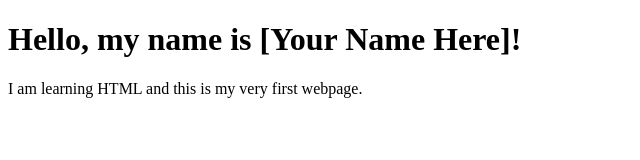
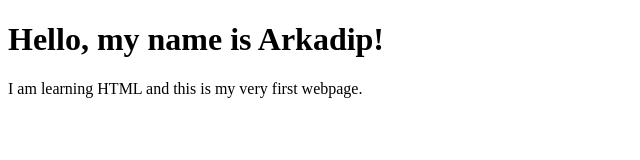
Before and after one commit to Arkadip2007/my-first-website, a plain HTML site: page index.html in a window 1280 px wide. Shown: the whole page, without its empty margins (0-640 px from the left). Drawn offline with Linux system fonts and the light colour scheme.

Commit message:
Update name in header to 'Arkadip'

```diff
--- a/first.html
+++ b/index.html
@@ -7,7 +7,7 @@
 </head>
 <body>
 
-    <h1>Hello, my name is [Your Name Here]!</h1>
+    <h1>Hello, my name is Arkadip!</h1>
 
     <p>I am learning HTML and this is my very first webpage.</p>
 
```
